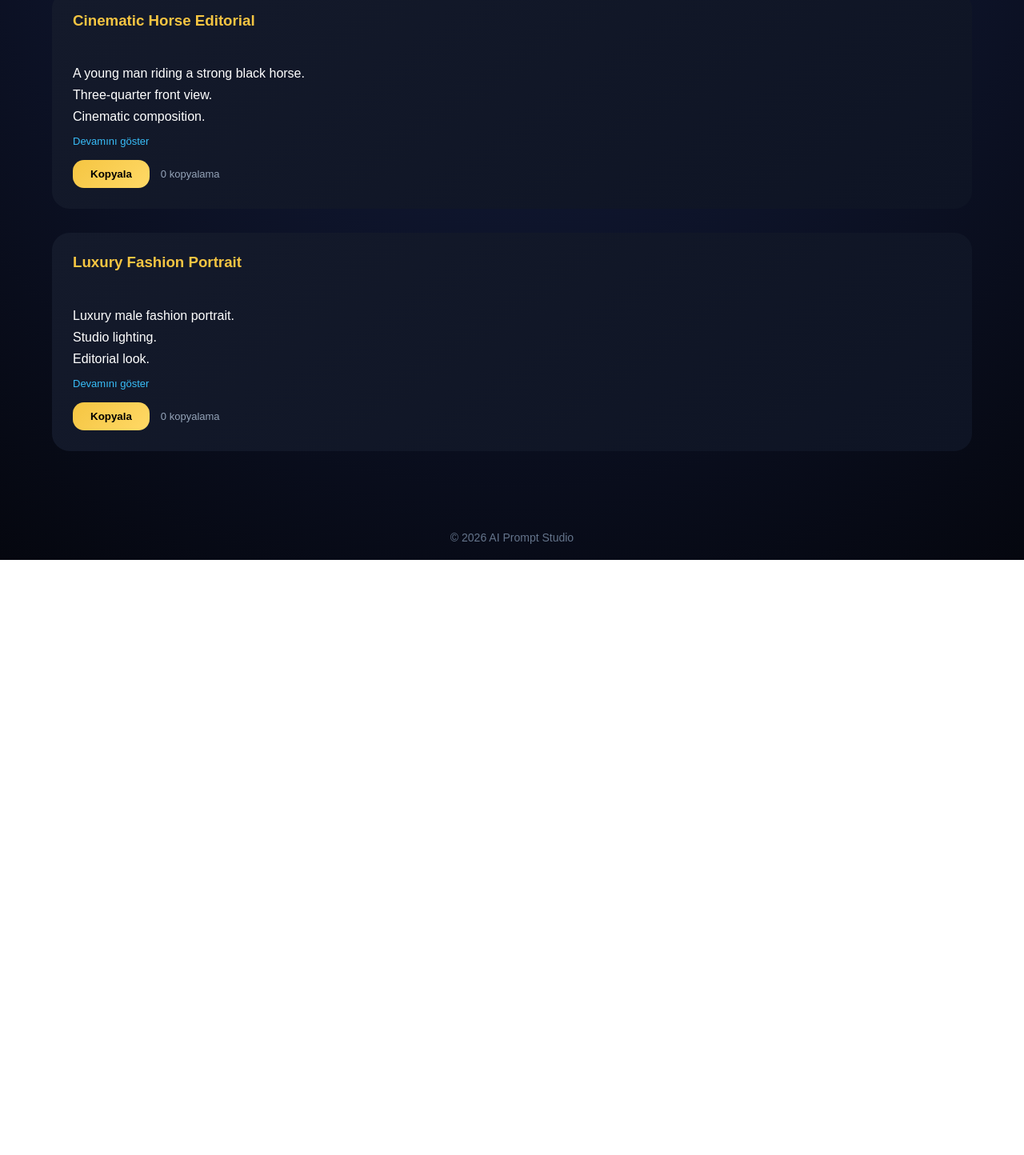
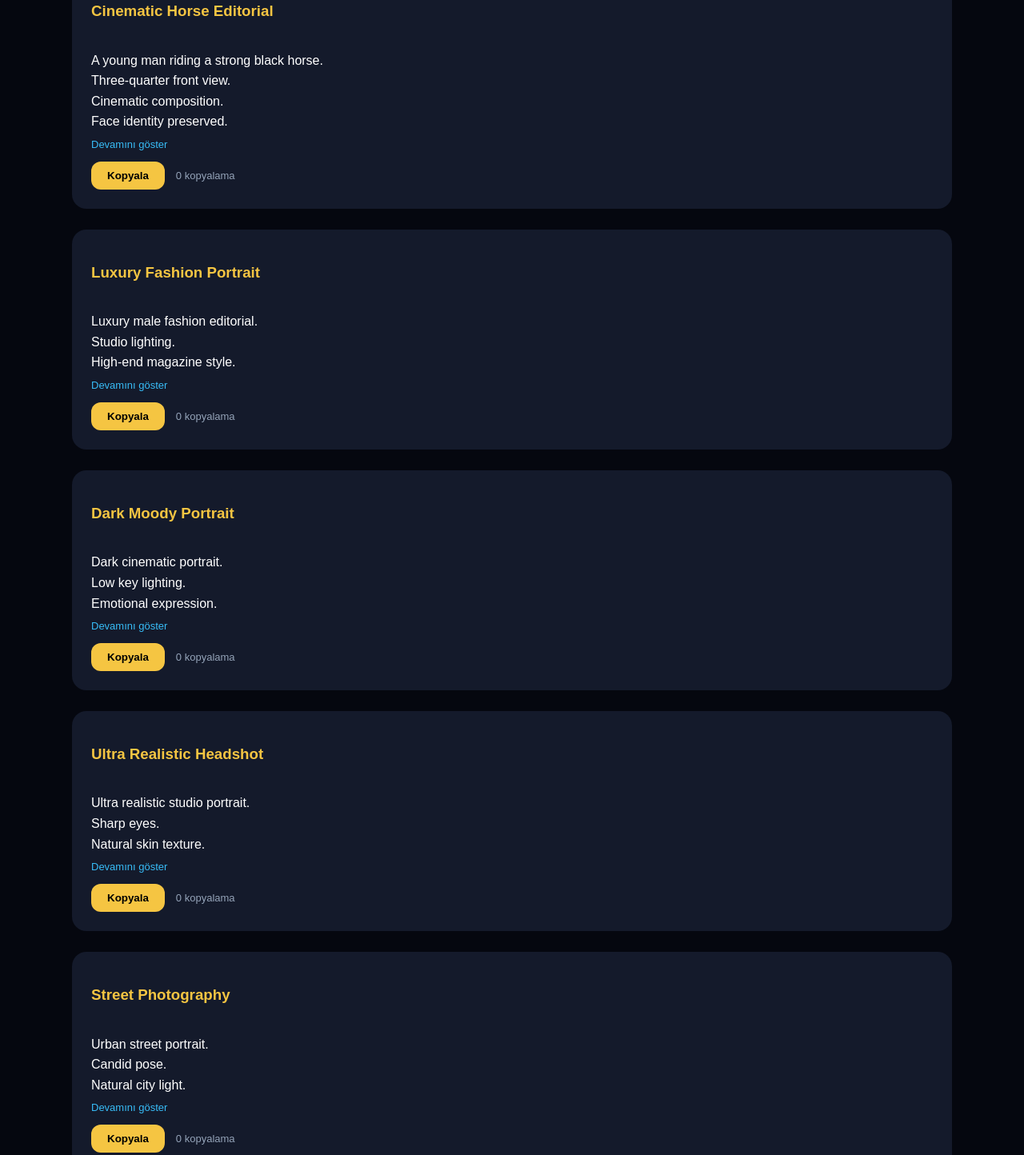
Before and after one commit to mehmetakifaltuntas61-arch/ai-image-prompts, a plain HTML site: page index.html in a window 1280 px wide. Shown: the part 256-1700 px from the top of the page at 80% size. Before the commit the page ends 956 px from the top, so only its background shows below. Drawn offline with Linux system fonts and the light colour scheme.

Commit message:
Update index.html

```diff
--- a/index.html
+++ b/index.html
@@ -19,103 +19,83 @@
 body{
   margin:0;
   font-family:Arial, Helvetica, sans-serif;
-  background:radial-gradient(circle at top,#162044,#05070f);
+  background:#05070f;
   color:#fff;
   padding:20px;
 }
 
 header{
   text-align:center;
-  margin-bottom:70px;
+  margin-bottom:60px;
 }
 
 header h1{
-  font-size:46px;
+  font-size:42px;
   background:linear-gradient(90deg,var(--gold),var(--accent));
   -webkit-background-clip:text;
   -webkit-text-fill-color:transparent;
 }
 
 header .owner{
-  margin-top:10px;
-  font-size:34px;
+  font-size:28px;
   font-weight:900;
   color:#ff4d4d;
-  letter-spacing:3px;
 }
 
 section{
-  max-width:1150px;
+  max-width:1100px;
   margin:auto;
 }
 
-h2{
-  margin:80px 0 30px;
-  font-size:26px;
-  background:linear-gradient(90deg,var(--accent),var(--gold));
-  -webkit-background-clip:text;
-  -webkit-text-fill-color:transparent;
-  border-left:5px solid var(--gold);
-  padding-left:15px;
-}
-
 .prompt{
-  background:linear-gradient(145deg,#141a2b,#0e1424);
-  padding:26px;
-  border-radius:22px;
-  margin-bottom:30px;
+  background:var(--card);
+  padding:24px;
+  border-radius:18px;
+  margin-bottom:26px;
 }
 
 .prompt h3{
-  margin:0 0 14px;
+  margin-bottom:12px;
   color:var(--gold);
 }
 
 .prompt-text{
   white-space:pre-line;
-  line-height:1.7;
-  max-height:9.8em;
+  line-height:1.6;
+  max-height:9em;
   overflow:hidden;
-  transition:max-height .4s ease;
 }
 
 .prompt-text.expanded{
-  max-height:4000px;
+  max-height:none;
 }
 
 .show-more{
-  margin-top:10px;
-  font-size:13px;
+  margin-top:8px;
   color:var(--accent);
   cursor:pointer;
+  font-size:13px;
 }
 
 .actions{
-  margin-top:16px;
+  margin-top:14px;
   display:flex;
   gap:14px;
   align-items:center;
 }
 
 button{
-  padding:10px 22px;
+  padding:10px 20px;
   border:none;
-  border-radius:14px;
+  border-radius:12px;
+  background:var(--gold);
+  font-weight:bold;
   cursor:pointer;
-  background:linear-gradient(135deg,var(--gold),#ffd966);
-  font-weight:bold;
 }
 
 .counter{
   font-size:13px;
   color:var(--soft);
-}
-
-footer{
-  margin-top:100px;
-  text-align:center;
-  color:#64748b;
-  font-size:14px;
 }
 </style>
 </head>
@@ -129,38 +109,99 @@ footer{
 
 <section>
 
+<!-- PROMPT 1 -->
 <div class="prompt">
 <h3>Cinematic Horse Editorial</h3>
 <div class="prompt-text">
 A young man riding a strong black horse.
 Three-quarter front view.
 Cinematic composition.
+Face identity preserved.
 </div>
 <div class="show-more">Devamını göster</div>
 <div class="actions">
-<button>Kopyala</button>
+<button class="copy-btn">Kopyala</button>
 <span class="counter">0 kopyalama</span>
 </div>
 </div>
 
+<!-- PROMPT 2 -->
 <div class="prompt">
 <h3>Luxury Fashion Portrait</h3>
 <div class="prompt-text">
-Luxury male fashion portrait.
+Luxury male fashion editorial.
 Studio lighting.
-Editorial look.
+High-end magazine style.
 </div>
 <div class="show-more">Devamını göster</div>
 <div class="actions">
-<button>Kopyala</button>
+<button class="copy-btn">Kopyala</button>
+<span class="counter">0 kopyalama</span>
+</div>
+</div>
+
+<!-- PROMPT 3 -->
+<div class="prompt">
+<h3>Dark Moody Portrait</h3>
+<div class="prompt-text">
+Dark cinematic portrait.
+Low key lighting.
+Emotional expression.
+</div>
+<div class="show-more">Devamını göster</div>
+<div class="actions">
+<button class="copy-btn">Kopyala</button>
+<span class="counter">0 kopyalama</span>
+</div>
+</div>
+
+<!-- PROMPT 4 -->
+<div class="prompt">
+<h3>Ultra Realistic Headshot</h3>
+<div class="prompt-text">
+Ultra realistic studio portrait.
+Sharp eyes.
+Natural skin texture.
+</div>
+<div class="show-more">Devamını göster</div>
+<div class="actions">
+<button class="copy-btn">Kopyala</button>
+<span class="counter">0 kopyalama</span>
+</div>
+</div>
+
+<!-- PROMPT 5 -->
+<div class="prompt">
+<h3>Street Photography</h3>
+<div class="prompt-text">
+Urban street portrait.
+Candid pose.
+Natural city light.
+</div>
+<div class="show-more">Devamını göster</div>
+<div class="actions">
+<button class="copy-btn">Kopyala</button>
+<span class="counter">0 kopyalama</span>
+</div>
+</div>
+
+<!-- PROMPT 6 -->
+<div class="prompt">
+<h3>Minimal Clean Headshot</h3>
+<div class="prompt-text">
+Minimal clean portrait.
+White background.
+Professional look.
+</div>
+<div class="show-more">Devamını göster</div>
+<div class="actions">
+<button class="copy-btn">Kopyala</button>
 <span class="counter">0 kopyalama</span>
 </div>
 </div>
 
 </section>
 
-<footer>© 2026 AI Prompt Studio</footer>
-
 <script src="script.js"></script>
 </body>
 </html>
```
